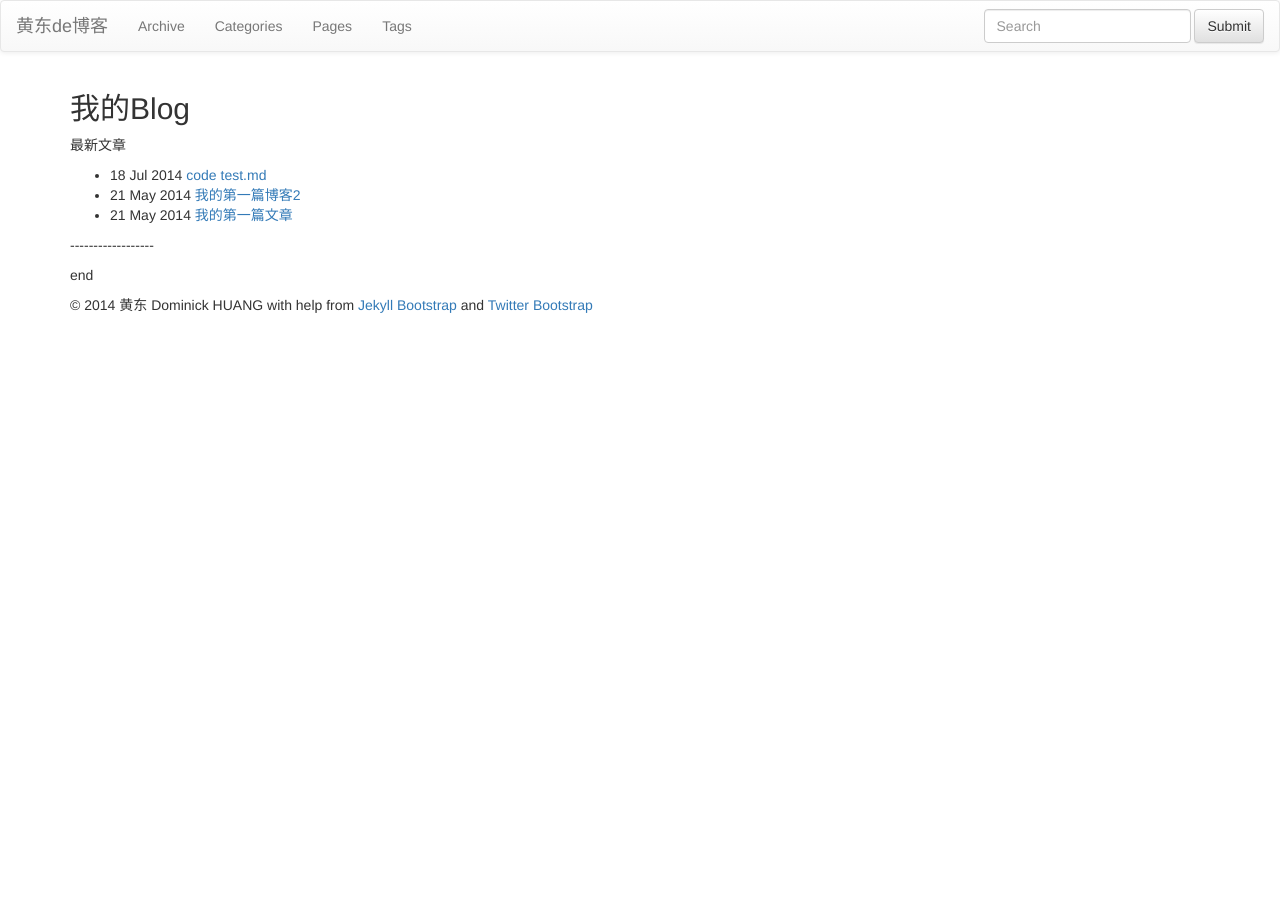
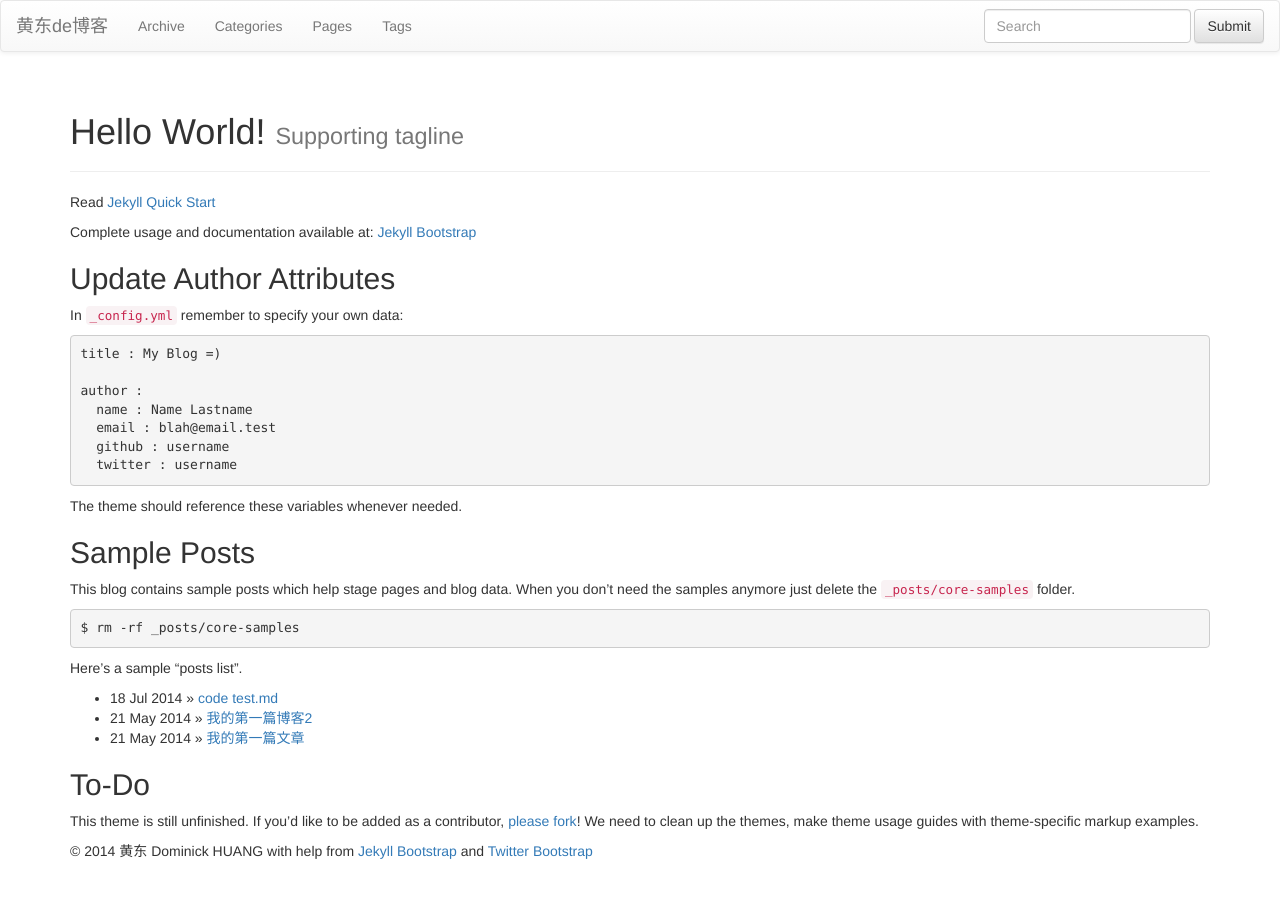
Before and after one commit to sser-huangdong/sserhuangdong, a Jekyll site: the page built from index.old.md, in a window 1280 px wide. Built offline with Jekyll 4.4.1, drawn with Linux system fonts in a browser that asks for light colours; nearby versions of some CDN libraries; library files that are not in the unit come from our copies.

Commit message:
clean index.md

```diff
--- /dev/null
+++ b/index.old.md
@@ -0,0 +1,44 @@
+---
+layout: page
+title: Hello World!
+tagline: Supporting tagline
+---
+{% include JB/setup %}
+
+Read [Jekyll Quick Start](http://jekyllbootstrap.com/usage/jekyll-quick-start.html)
+
+Complete usage and documentation available at: [Jekyll Bootstrap](http://jekyllbootstrap.com)
+
+## Update Author Attributes
+
+In `_config.yml` remember to specify your own data:
+
+    title : My Blog =)
+
+    author :
+      name : Name Lastname
+      email : blah@email.test
+      github : username
+      twitter : username
+
+The theme should reference these variables whenever needed.
+
+## Sample Posts
+
+This blog contains sample posts which help stage pages and blog data.
+When you don't need the samples anymore just delete the `_posts/core-samples` folder.
+
+    $ rm -rf _posts/core-samples
+
+Here's a sample "posts list".
+
+<ul class="posts">
+  {% for post in site.posts %}
+    <li><span>{{ post.date | date_to_string }}</span> &raquo; <a href="{{ BASE_PATH }}{{ post.url }}">{{ post.title }}</a></li>
+  {% endfor %}
+</ul>
+
+## To-Do
+
+This theme is still unfinished. If you'd like to be added as a contributor, [please fork](http://github.com/plusjade/jekyll-bootstrap)!
+We need to clean up the themes, make theme usage guides with theme-specific markup examples.
```
Also changed, not shown: index.md (+0 -30 lines).
